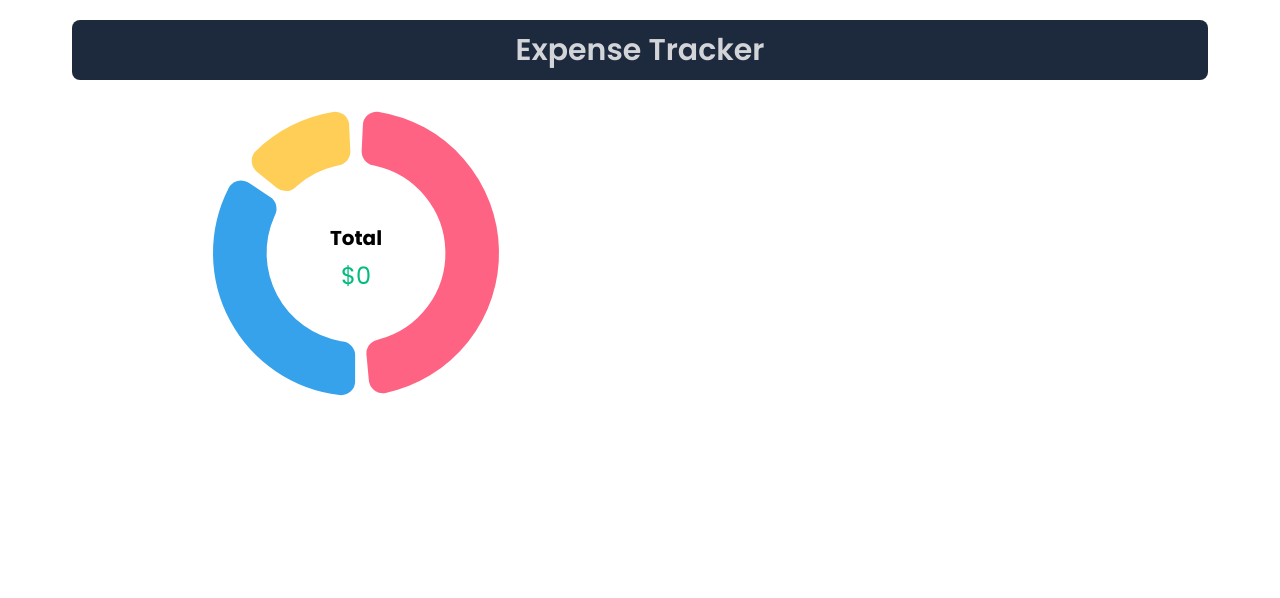
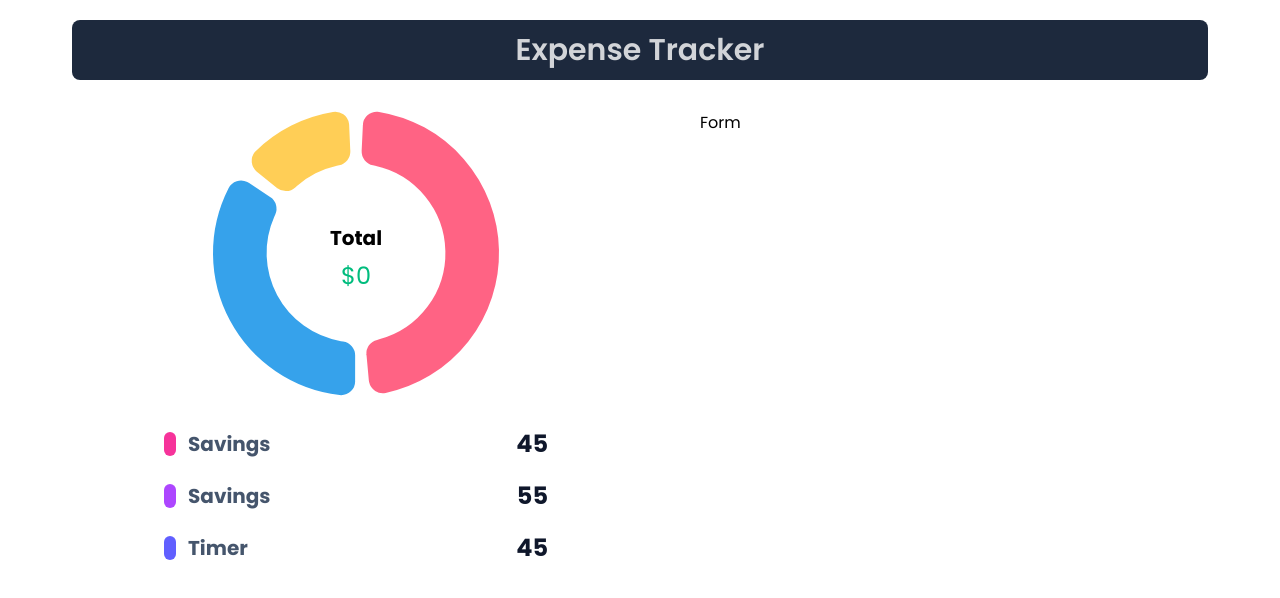
Before and after one commit to tarekhossain0043-dot/exp_tracker_with_rtk_query, a React (Vite) app in the folder client/: page / in a window 1280 px wide. Shown: the top 598 px of the page. Built offline with nearby package versions, Linux system fonts and the light colour scheme.

Commit message:
feature/graph label included

```diff
--- a/client/src/App.jsx
+++ b/client/src/App.jsx
@@ -1,5 +1,6 @@
 import React from "react";
 import Graph from "./components/Graph";
+import Form from "./components/Form";
 
 const App = () => {
   return (
@@ -14,6 +15,9 @@ const App = () => {
           <Graph />
         </div>
         {/* form */}
+        <div>
+          <Form />
+        </div>
       </div>
     </div>
   );
--- /dev/null
+++ b/client/src/components/Form.jsx
@@ -0,0 +1,5 @@
+import React from "react";
+
+export default function Form() {
+  return <div className="max-w-md w-full mx-auto px">Form</div>;
+}
--- a/client/src/components/Graph.jsx
+++ b/client/src/components/Graph.jsx
@@ -1,6 +1,7 @@
 import React from "react";
 import { Doughnut } from "react-chartjs-2";
 import { Chart as ChartJs, ArcElement, Tooltip, Legend } from "chart.js";
+import Label from "./Label";
 
 ChartJs.register(ArcElement, Tooltip, Legend);
 
@@ -35,7 +36,7 @@ const config = {
 };
 export default function Graph() {
   return (
-    <div className="flex justify-center items-center max-w-sm mx-auto">
+    <div className="flex flex-col gap-5 justify-between items-center max-w-sm mx-auto">
       <div className="item relative">
         <Doughnut {...config} />
         <div className="absolute top-0 left-0 w-full h-full flex flex-col gap-2 items-center justify-center">
@@ -43,6 +44,8 @@ export default function Graph() {
           <span className="text-emerald-500 text-2xl">${0}</span>
         </div>
       </div>
+      {/* label  */}
+      <Label />
     </div>
   );
 }
--- /dev/null
+++ b/client/src/components/Label.jsx
@@ -0,0 +1,49 @@
+import React from "react";
+
+export default function Label() {
+  const dataObj = [
+    {
+      id: 1,
+      type: "Savings",
+      color: "bg-pink-500",
+      percent: 45,
+    },
+    {
+      id: 2,
+      type: "Savings",
+      color: "bg-purple-500",
+      percent: 55,
+    },
+    {
+      id: 3,
+      type: "timer",
+      color: "bg-indigo-500",
+      percent: 45,
+    },
+  ];
+  return (
+    <>
+      {dataObj.map((value, index) => (
+        <LabelComponents key={index} data={value} />
+      ))}
+    </>
+  );
+}
+
+const LabelComponents = ({ data }) => {
+  if (!data)
+    return (
+      <h1 className="text-red-600 text-center m-auto">label data not found!</h1>
+    );
+  return (
+    <div className="flex items-center justify-between w-full">
+      <div className="flex items-center gap-3">
+        <span className={`w-3 h-6 ${data.color} rounded-full`}></span>
+        <p className="text-xl font-bold capitalize text-slate-600 mb-0">
+          {data.type}
+        </p>
+      </div>
+      <span className="text-2xl font-bold text-slate-900">{data.percent}</span>
+    </div>
+  );
+};
```
